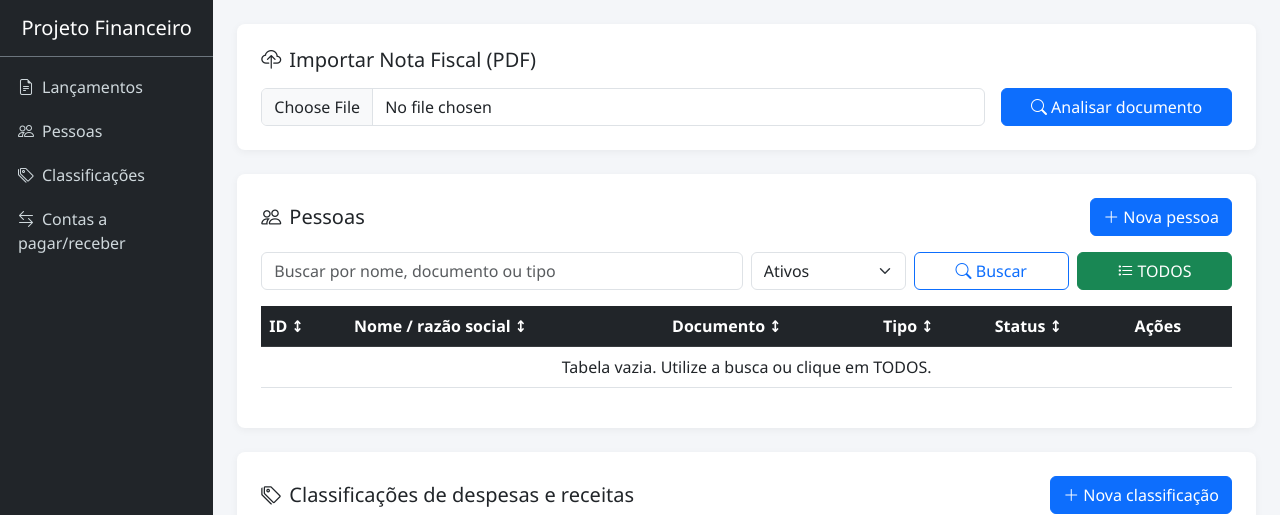
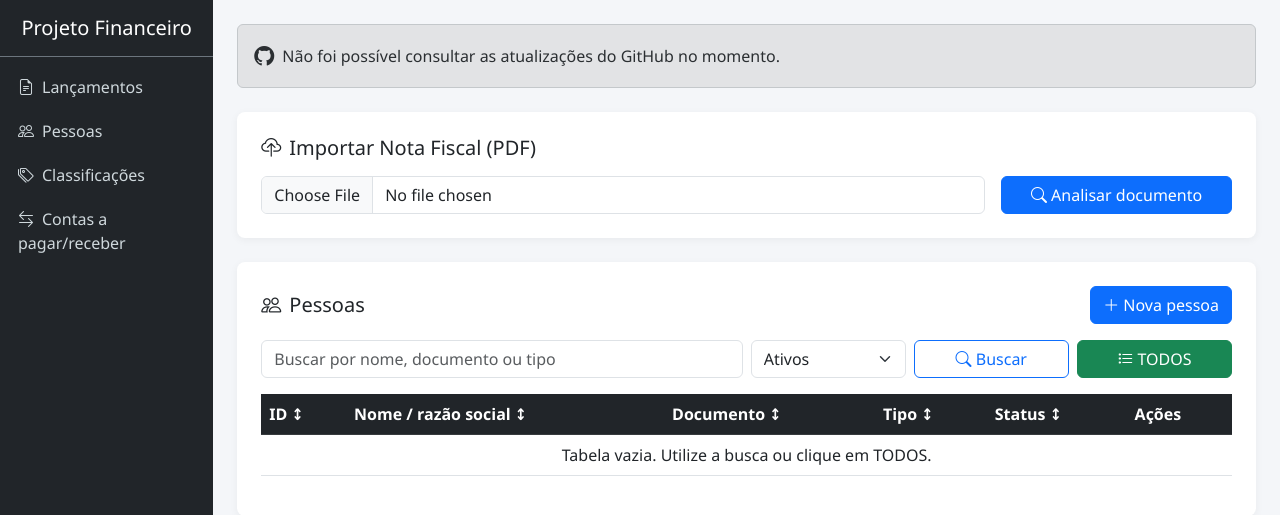
Before and after one commit to Irislayne/projeto-financeiro-n2, a Flask app: page / in a window 1280 px wide. Shown: the top 515 px of the page. Run offline with Flask 3, Linux system fonts and the light colour scheme; data comes from the database, SQL or seed files in the repository; data that the repository does not hold is empty; some libraries are stand-ins or nearby versions.

Commit message:
feat: atualizacao completa do template index.html

```diff
--- a/templates/index.html
+++ b/templates/index.html
@@ -30,6 +30,12 @@
     </aside>
     <main class="col-md-10 p-4">
         <div id="alerta-global" aria-live="polite"></div>
+
+        <!-- PAINEL DA ÚLTIMA ATUALIZAÇÃO DO GITHUB -->
+        <div id="github-commit-info" class="alert alert-secondary d-flex align-items-center gap-2 mb-4" role="status">
+            <i class="bi bi-github fs-5"></i>
+            <span>Carregando dados da última atualização do GitHub...</span>
+        </div>
 
         <section id="lancamentos" class="card card-custom p-4 mb-4">
             <h5 class="mb-3"><i class="bi bi-cloud-upload me-2"></i>Importar Nota Fiscal (PDF)</h5>
@@ -117,6 +123,28 @@ function alerta(mensagem, tipo='success') { const box=document.createElement('di
     async function jsonFetch(url, options={}) { const r=await fetch(url,options); let body; try { body=await r.json(); } catch { throw new Error(`O servidor respondeu com erro HTTP ${r.status}. Confira os logs do servidor.`); } if(!r.ok || body.sucesso===false) throw new Error(body.erro || `Não foi possível concluir a solicitação (HTTP ${r.status}).`); return body; }
     const jsonBody = data => ({method:'POST',headers:{'Content-Type':'application/json'},body:JSON.stringify(data)});
 
+
+    async function buscarUltimoCommit() {
+        const usuario = "Irislayne";
+        const repositorio = "projeto-financeiro-n2";
+
+        try {
+            const response = await fetch(`https://api.github.com/repos/${usuario}/${repositorio}/commits/main`);
+            const data = await response.json();
+
+            if (data.sha) {
+                const hashCurto = data.sha.substring(0, 7);
+                const dataCommit = new Date(data.commit.committer.date).toLocaleString('pt-BR');
+                $('github-commit-info').innerHTML = `<i class="bi bi-github fs-5"></i> <span><strong>Última Atualização GitHub:</strong> Commit <code>${hashCurto}</code> em ${dataCommit}</span>`;
+            } else {
+                $('github-commit-info').innerHTML = `<i class="bi bi-github fs-5"></i> <span>Aguardando o envio do projeto para o GitHub...</span>`;
+            }
+        } catch (error) {
+            $('github-commit-info').innerHTML = `<i class="bi bi-github fs-5"></i> <span>Não foi possível consultar as atualizações do GitHub no momento.</span>`;
+        }
+    }
+    buscarUltimoCommit();
+
     function exibirAnalise(dados, analise) {
         dadosExtraidosCache=dados; analiseBancoCache=analise;
         $('res-fornecedor-nome').textContent=analise.fornecedor.razao_social;
```
Lines whose indentation alone changed are shown as unchanged.
